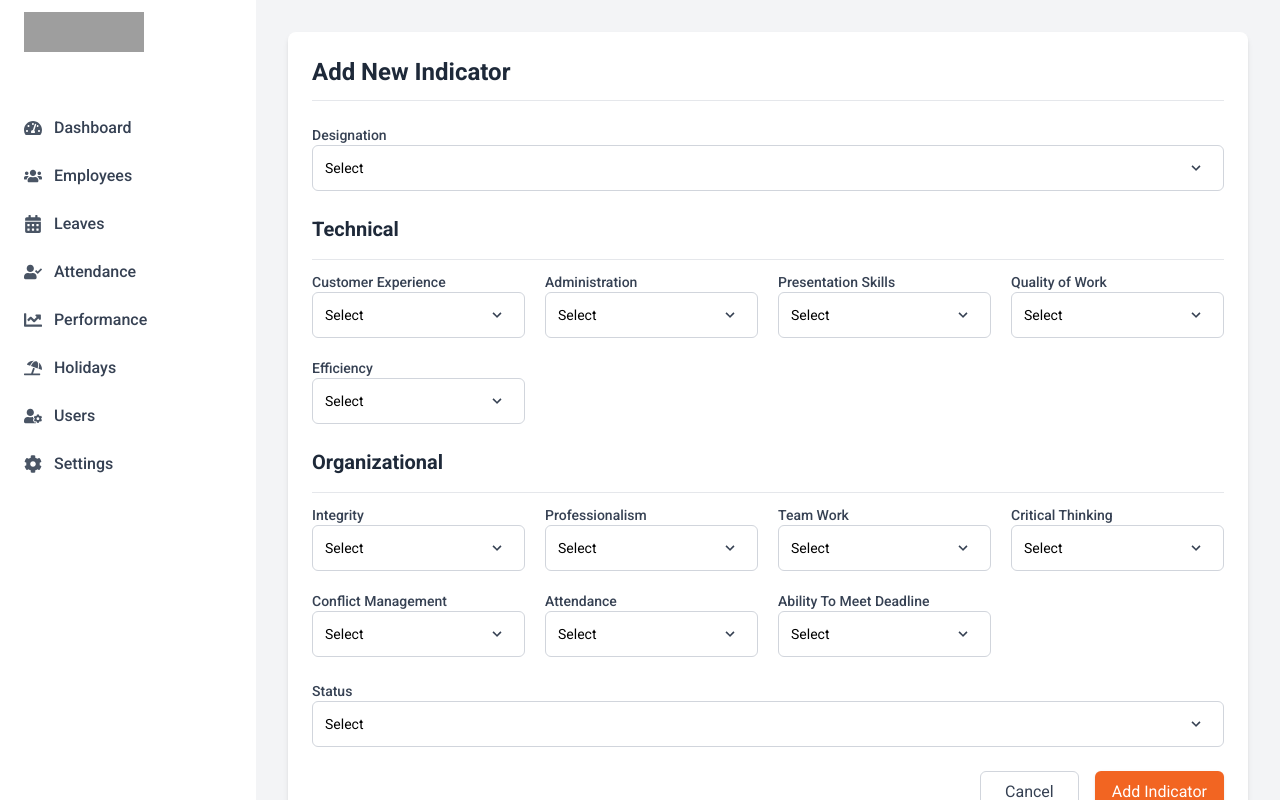
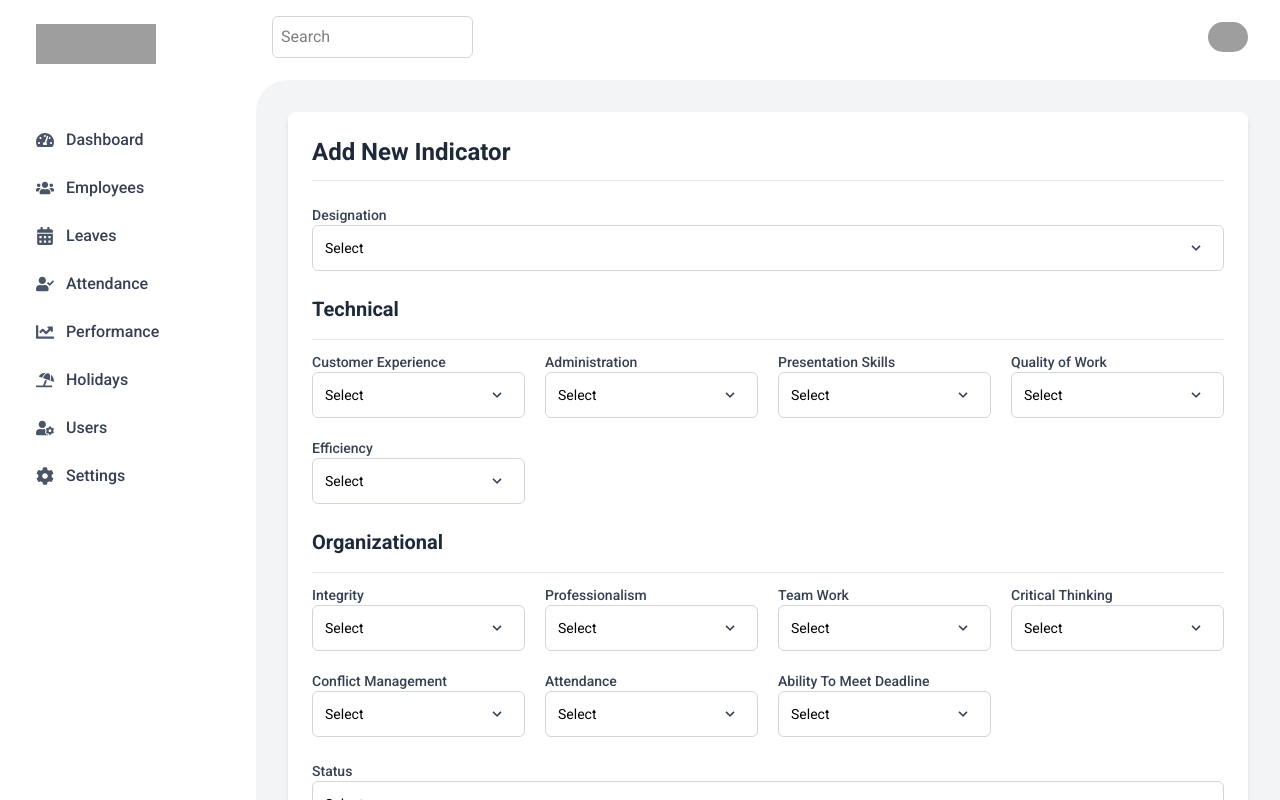
Before and after one commit to Blue-Health-Here/frontend.hr-management-system, a Next.js app: page /performance-indicator/add in a window 1280 px wide. Built offline with nearby package versions, Linux system fonts and the light colour scheme; grey boxes are pictures that could not be loaded.

Commit message:
add topbar component in which search field added and profile image

```diff
--- a/components/common/Sidebar.tsx
+++ b/components/common/Sidebar.tsx
@@ -11,7 +11,7 @@ export default function Sidebar() {
   const isActive = (path: string) => path === pathname;
 
   return (
-    <div className="hidden w-64 text-white lg:flex flex-col p-3 bg-white">
+    <div className="hidden w-64 text-white lg:flex flex-col p-6 bg-white z-10">
       {/* SmartHR Logo at the top */}
       <div className="flex justify-start mb-8 pl-3">
         <Image
--- /dev/null
+++ b/components/common/Topbar.tsx
@@ -0,0 +1,18 @@
+import Image from "next/image";
+
+const Topbar = () => {
+    return (
+        <div className="flex justify-between items-center p-4 bg-white fixed top-0 left-64 right-0 z-10">
+            <div className="flex items-center">
+                <input type="text" placeholder="Search" className="w-full p-2 rounded-md border border-gray-300" />
+            </div>
+            <div className="flex items-center">
+                <button className="mr-4">
+                    <Image src="https://randomuser.me/api/portraits/men/32.jpg" alt="Menu" width={40} height={40} className="rounded-full" />
+                </button>
+            </div>
+        </div>
+    );
+};
+
+export default Topbar;
--- a/components/layouts/MainLayout.tsx
+++ b/components/layouts/MainLayout.tsx
@@ -1,15 +1,19 @@
 import React, { ReactNode } from "react";
 import Sidebar from "../common/Sidebar";
+import Topbar from "../common/Topbar";
 
 interface MainLayoutProps {
-  children: ReactNode; // Explicitly type the children prop
+  children: ReactNode;
 }
 
 function MainLayout({ children }: MainLayoutProps) {
   return (
     <div className="flex h-screen">
       <Sidebar />
-      <div className="flex-1 overflow-y-auto p-6 md:p-8 bg-gray-100">{children}</div>
+      <div className="flex flex-col flex-1">
+        <Topbar />
+        <div className="flex-1 overflow-y-auto p-6 md:p-8 mt-20 bg-gray-100 rounded-tl-4xl">{children}</div>
+      </div>
     </div>
   );
 }
```
